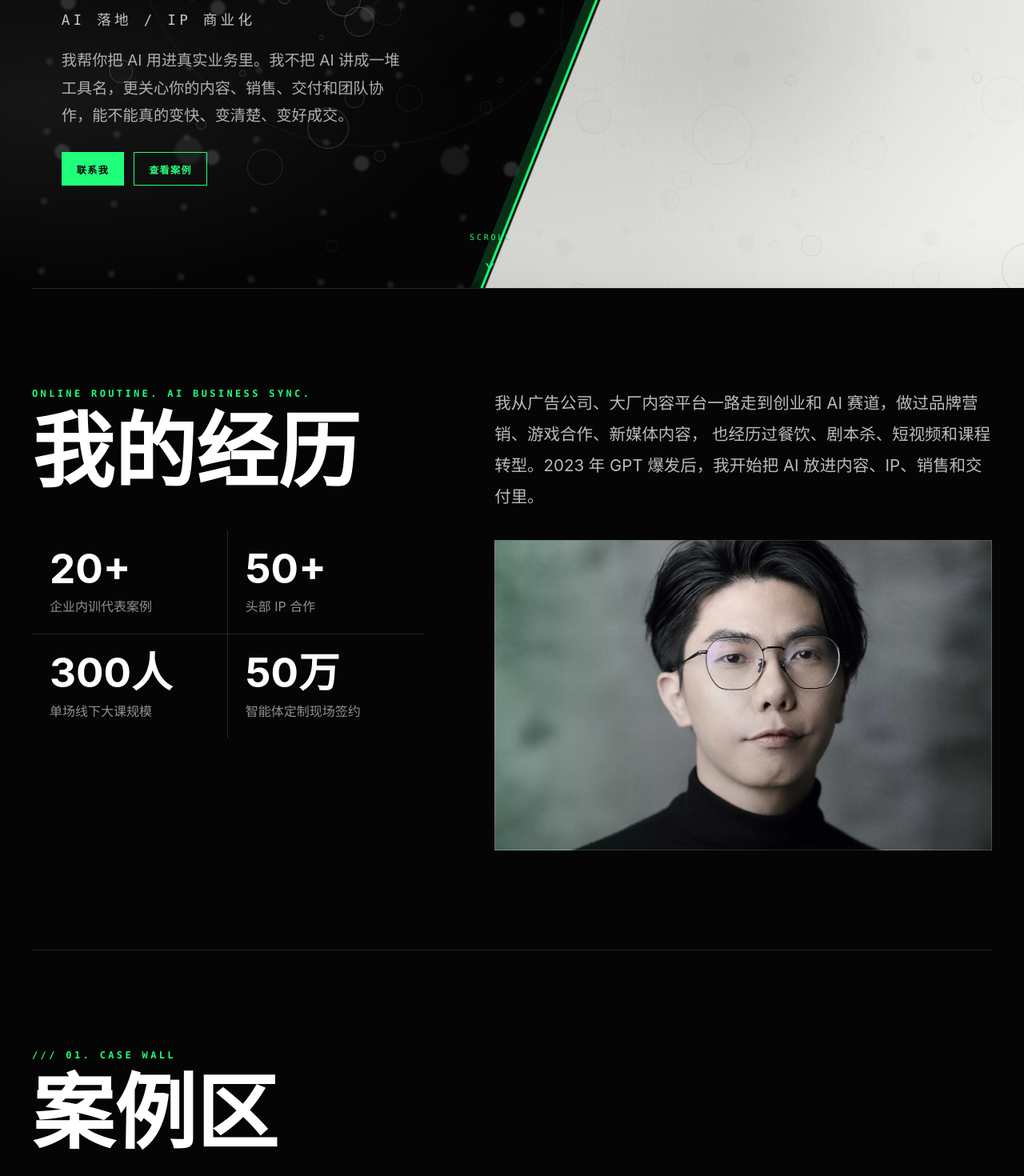
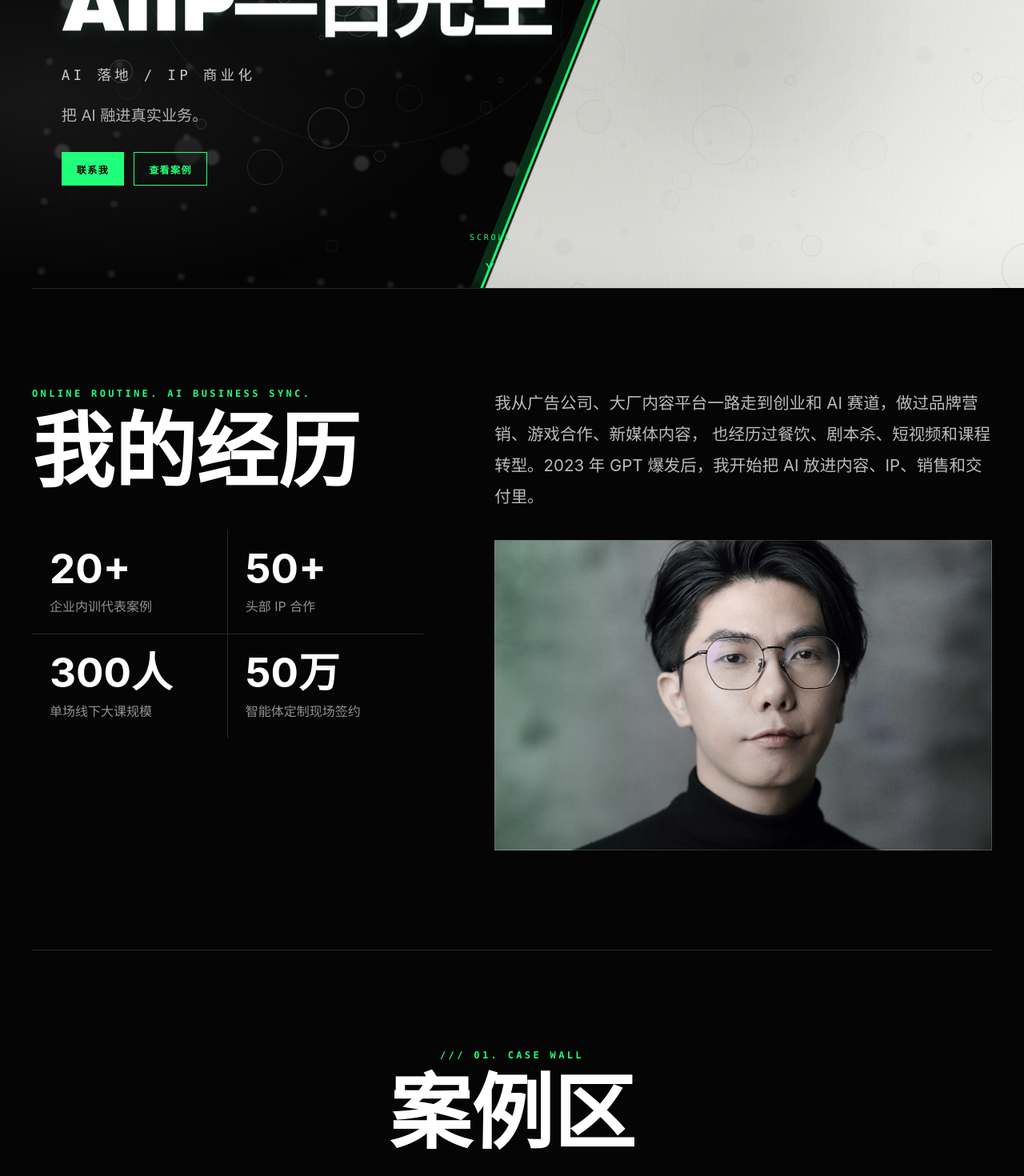
Before and after one commit to 979330314-droid/IPwangzhan2, a Next.js app: page / in a window 1280 px wide. Shown: the part 440-1910 px from the top of the page at 80% size. Built offline with nearby package versions, Linux system fonts and the light colour scheme.

Commit message:
Refine homepage copy and spacing

```diff
--- a/app/globals.css
+++ b/app/globals.css
@@ -1681,6 +1681,15 @@ body:has(.lavro-inspired-page) .site-footer {
   gap: 18px;
 }
 
+.lavro-case-section .lavro-section-heading {
+  justify-items: center;
+  text-align: center;
+}
+
+.lavro-case-section .lavro-section-heading h2 {
+  margin-inline: auto;
+}
+
 .lavro-section h2 {
   max-width: 920px;
   margin: 0;
--- a/app/page.tsx
+++ b/app/page.tsx
@@ -88,7 +88,7 @@ export default function HomePage() {
         </div>
       </section>
 
-      <section className="lavro-section lavro-question-section lavro-reveal">
+      <section className="lavro-section lavro-case-section lavro-reveal">
         <div className="lavro-section-heading">
           <p className="lavro-terminal">/// 01. CASE WALL</p>
           <h2>案例区</h2>
@@ -135,7 +135,7 @@ export default function HomePage() {
         </div>
       </section>
 
-      <section className="lavro-section lavro-reveal">
+      <section className="lavro-section lavro-question-section lavro-reveal">
         <div className="lavro-section-heading">
           <p className="lavro-terminal">/// 03. QUESTION CONSULTING</p>
           <h2>问题咨询</h2>
--- a/data/site.ts
+++ b/data/site.ts
@@ -4,7 +4,7 @@ export const brand = {
   name: "白先生 AI·IP",
   headline: "我是白先生。",
   subline:
-    "我帮你把 AI 用进真实业务里。我不把 AI 讲成一堆工具名，更关心你的内容、销售、交付和团队协作，能不能真的变快、变清楚、变好成交。",
+    "把 AI 融进真实业务。",
   contactLabel: "把问题发给我"
 };
 
```
